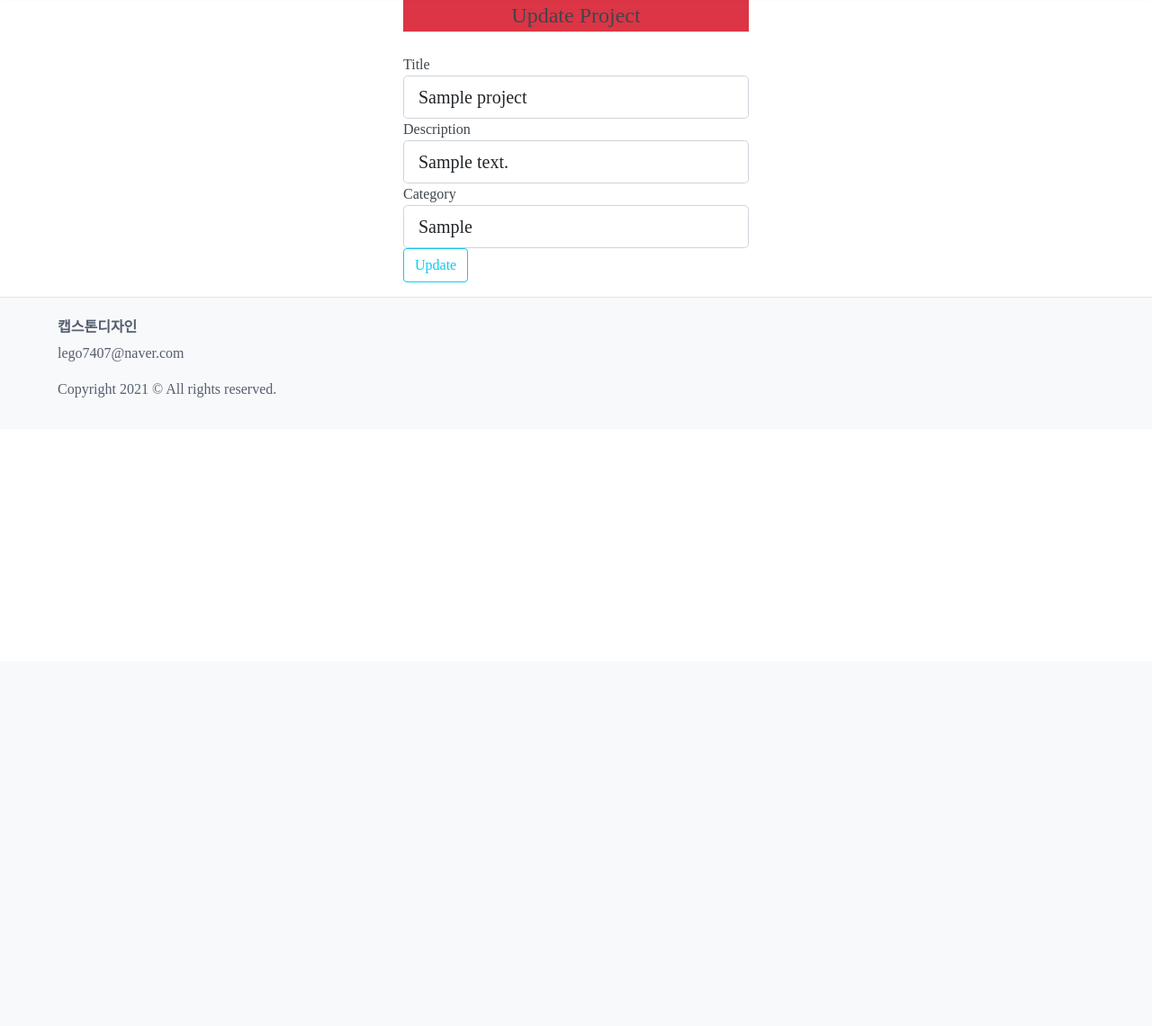
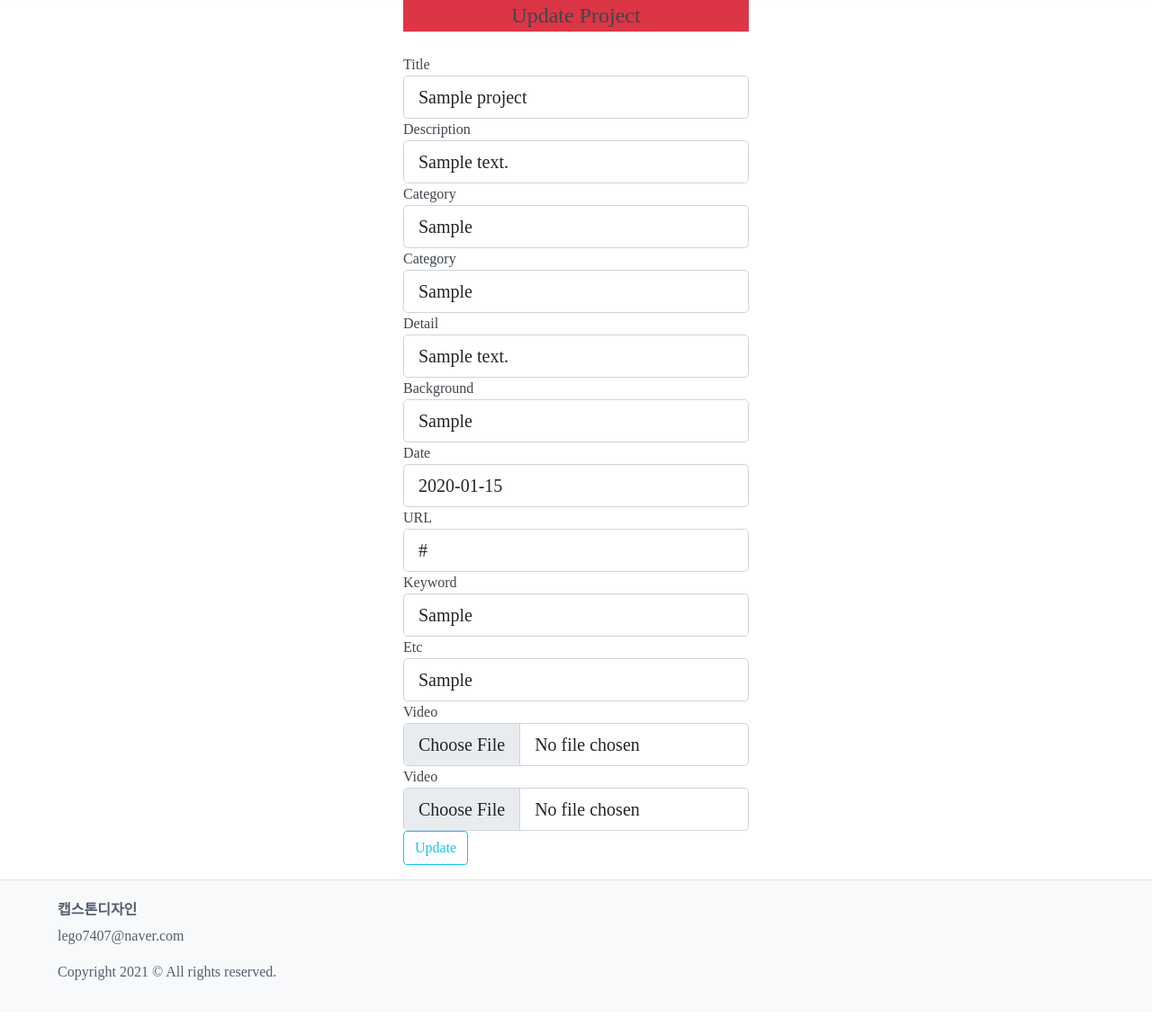
Before and after one commit to hyeonukdev/flask_blog, a Flask app: page /project/1/update in a window 1280 px wide. Shown: the part 65-1206 px from the top of the page at 90% size. Before the commit the page ends 507 px from the top, so only its background shows below. Run offline with Flask 2, Linux system fonts and the light colour scheme; a user stored in the database is signed in; tables that the repository leaves empty hold one stand-in row (values such as "Sample post"); some libraries are stand-ins or nearby versions; some web fonts are replaced.

Commit message:
add project update

```diff
--- a/app/main/forms.py
+++ b/app/main/forms.py
@@ -16,7 +16,7 @@ class ProjectUploadForm(FlaskForm):
     project_detail = StringField('Detail', validators=[DataRequired()])
     project_background = StringField('Background', validators=[DataRequired()])
     project_date = StringField('Date', validators=[DataRequired(), Length(max=30)])
-    project_url = StringField('Url', validators=[DataRequired()])
+    project_url = StringField('URL', validators=[DataRequired()])
     project_keyword = StringField('Keyword', validators=[DataRequired()])
     project_etc = StringField('Etc', validators=[DataRequired()])
 
@@ -33,6 +33,13 @@ class UpdateProjectForm(FlaskForm):
     description = TextField('Description', validators=[DataRequired()])
     category = StringField('Category', validators=[
                            DataRequired(), Length(max=20)])
+    project_purpose = StringField('Purpose', validators=[DataRequired()])
+    project_detail = StringField('Detail', validators=[DataRequired()])
+    project_background = StringField('Background', validators=[DataRequired()])
+    project_date = StringField('Date', validators=[DataRequired()])
+    project_url = StringField('URL', validators=[DataRequired()])
+    project_keyword = StringField('Keyword', validators=[DataRequired()])
+    project_etc = StringField('Etc', validators=[DataRequired()])
 
     project_video = FileField('Video', validators=[FileAllowed(
         ['mp4', 'mkv', '3gp', 'mov'])])
--- a/app/main/views.py
+++ b/app/main/views.py
@@ -111,6 +111,13 @@ def update_project(id):
             project.project_video = save_video(form.project_video.data)
         if form.project_image.data:
             project.project_image = save_image(form.project_image.data)
+        project.project_purpose = form.project_purpose.data
+        project.project_detail = form.project_detail.data
+        project.project_background = form.project_background.data
+        project.project_date = form.project_date.data
+        project.project_url = form.project_url.data
+        project.project_keyword = form.project_keyword.data
+        project.project_etc = form.project_etc.data
         db.session.commit()
         flash('Your post has been updated!', 'success')
         return redirect(url_for('main.project', id=project.id))
@@ -118,6 +125,13 @@ def update_project(id):
         form.project_title.data = project.project_title
         form.description.data = project.description
         form.category.data = project.category
+        form.project_purpose.data = project.project_purpose
+        form.project_detail.data = project.project_detail
+        form.project_background.data = project.project_background
+        form.project_date.data = project.project_date
+        form.project_url.data = project.project_url
+        form.project_keyword.data = project.project_keyword
+        form.project_etc.data = project.project_etc
         form.project_video.data = project.project_video
         form.project_image.data = project.project_image
     return render_template('update_project.html', title='Update Project', form=form, legend='Update Project')
--- a/app/templates/update_project.html
+++ b/app/templates/update_project.html
@@ -55,6 +55,141 @@
         </div>
 
         <div class='form-group'>
+          {{ form.category.label(class='form-control-label') }}
+
+          {% if form.project_purpose.errors %}
+          {{ form.project_purpose(class='form-control form-control-lg is-invalid') }}
+          <div class="invalid-feedback">
+            {% for error in form.project_purpose.errors %}
+            <span> {{ error }} </span>
+            {% endfor %}
+          </div>
+          {% else %}
+          {{ form.project_purpose(class='form-control form-control-lg') }}
+          {% endif %}
+        </div>
+
+        <div class='form-group'>
+          {{ form.project_detail.label(class='form-control-label') }}
+
+          {% if form.project_detail.errors %}
+          {{ form.project_detail(class='form-control form-control-lg is-invalid') }}
+          <div class="invalid-feedback">
+            {% for error in form.project_detail.errors %}
+            <span> {{ error }} </span>
+            {% endfor %}
+          </div>
+          {% else %}
+          {{ form.project_detail(class='form-control form-control-lg') }}
+          {% endif %}
+        </div>
+
+        <div class='form-group'>
+          {{ form.project_background.label(class='form-control-label') }}
+
+          {% if form.project_background.errors %}
+          {{ form.project_background(class='form-control form-control-lg is-invalid') }}
+          <div class="invalid-feedback">
+            {% for error in form.project_background.errors %}
+            <span> {{ error }} </span>
+            {% endfor %}
+          </div>
+          {% else %}
+          {{ form.project_background(class='form-control form-control-lg') }}
+          {% endif %}
+        </div>
+
+        <div class='form-group'>
+          {{ form.project_date.label(class='form-control-label') }}
+
+          {% if form.project_date.errors %}
+          {{ form.project_date(class='form-control form-control-lg is-invalid') }}
+          <div class="invalid-feedback">
+            {% for error in form.project_date.errors %}
+            <span> {{ error }} </span>
+            {% endfor %}
+          </div>
+          {% else %}
+          {{ form.project_date(class='form-control form-control-lg') }}
+          {% endif %}
+        </div>
+
+        <div class='form-group'>
+          {{ form.project_url.label(class='form-control-label') }}
+
+          {% if form.project_url.errors %}
+          {{ form.project_date(class='form-control form-control-lg is-invalid') }}
+          <div class="invalid-feedback">
+            {% for error in form.project_url.errors %}
+            <span> {{ error }} </span>
+            {% endfor %}
+          </div>
+          {% else %}
+          {{ form.project_url(class='form-control form-control-lg') }}
+          {% endif %}
+        </div>
+
+        <div class='form-group'>
+          {{ form.project_keyword.label(class='form-control-label') }}
+
+          {% if form.project_keyword.errors %}
+          {{ form.project_keyword(class='form-control form-control-lg is-invalid') }}
+          <div class="invalid-feedback">
+            {% for error in form.project_keyword.errors %}
+            <span> {{ error }} </span>
+            {% endfor %}
+          </div>
+          {% else %}
+          {{ form.project_keyword(class='form-control form-control-lg') }}
+          {% endif %}
+        </div>
+
+        <div class='form-group'>
+          {{ form.project_etc.label(class='form-control-label') }}
+
+          {% if form.project_etc.errors %}
+          {{ form.project_etc(class='form-control form-control-lg is-invalid') }}
+          <div class="invalid-feedback">
+            {% for error in form.project_etc.errors %}
+            <span> {{ error }} </span>
+            {% endfor %}
+          </div>
+          {% else %}
+          {{ form.project_etc(class='form-control form-control-lg') }}
+          {% endif %}
+        </div>
+
+        <div class='form-group'>
+          {{ form.project_video.label(class='form-control-label') }}
+
+          {% if form.project_video.errors %}
+          {{ form.project_etc(class='form-control form-control-lg is-invalid') }}
+          <div class="invalid-feedback">
+            {% for error in form.project_video.errors %}
+            <span> {{ error }} </span>
+            {% endfor %}
+          </div>
+          {% else %}
+          {{ form.project_video(class='form-control form-control-lg') }}
+          {% endif %}
+        </div>
+
+        <div class='form-group'>
+          {{ form.project_video.label(class='form-control-label') }}
+
+          {% if form.project_image.errors %}
+          {{ form.project_image(class='form-control form-control-lg is-invalid') }}
+          <div class="invalid-feedback">
+            {% for error in form.project_image.errors %}
+            <span> {{ error }} </span>
+            {% endfor %}
+          </div>
+          {% else %}
+          {{ form.project_image(class='form-control form-control-lg') }}
+          {% endif %}
+        </div>
+
+        <div class='form-group'>
           {{ form.submit(class='btn btn-outline-info') }}
         </div>
     </form>
```
